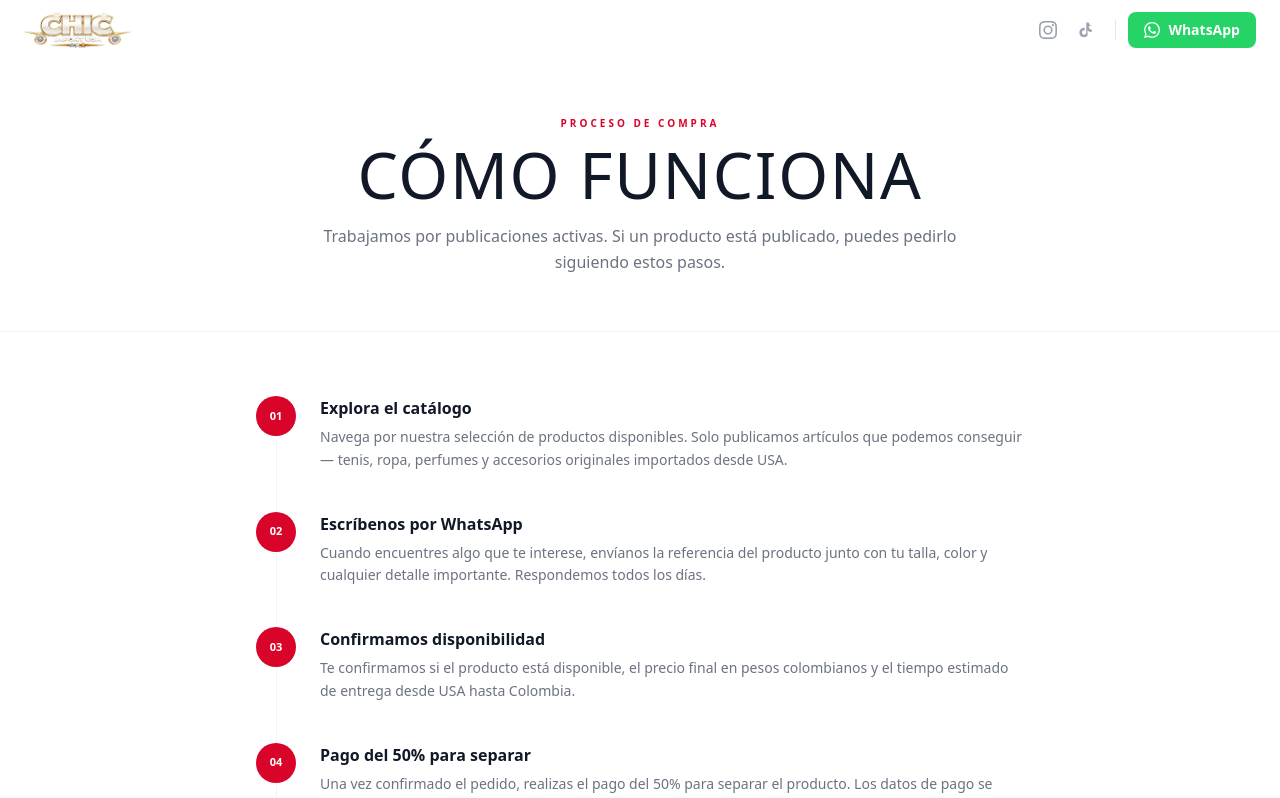
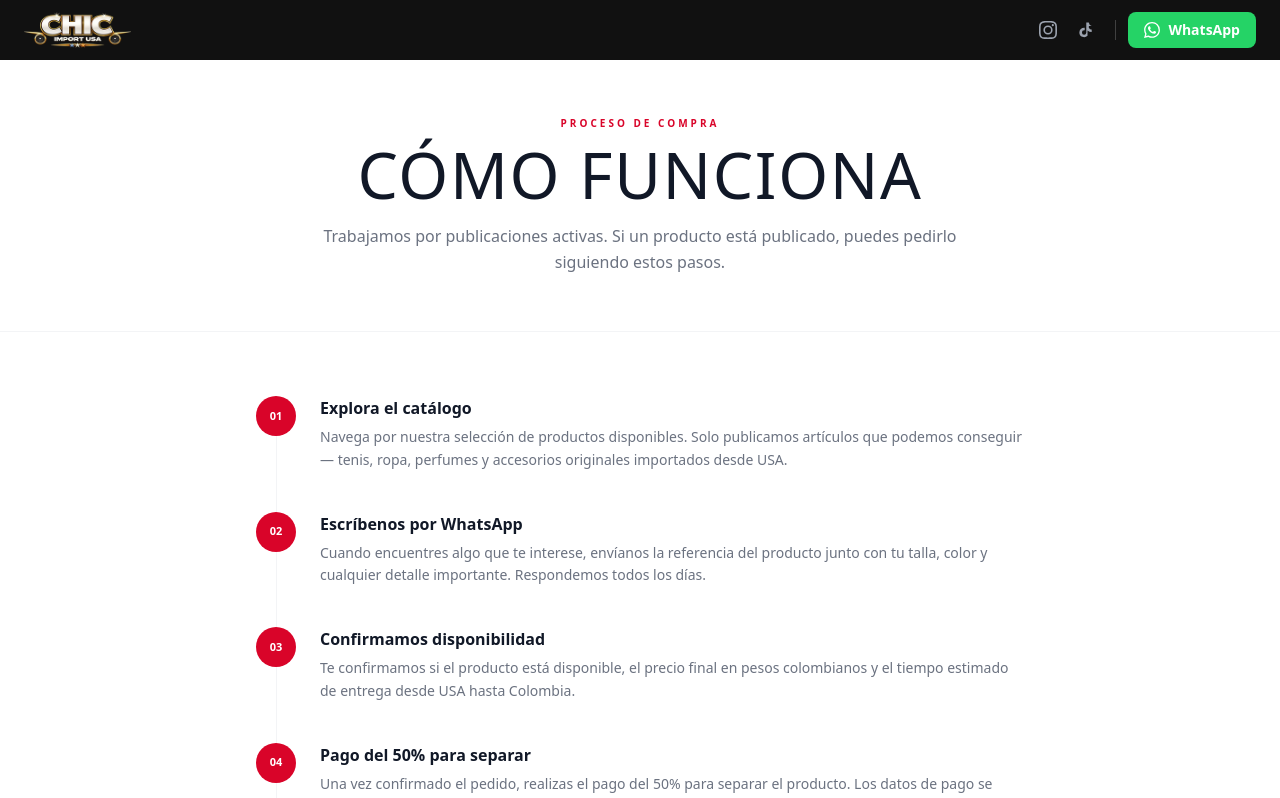
Before and after one commit to HJCUERVOCHIC/chicimportusa, a Next.js app: page /como-funciona in a window 1280 px wide. Shown: the top 798 px of the page. Built offline with nearby package versions, Linux system fonts and the light colour scheme; no server answers.

Commit message:
Ajustes visuales del sitio de chicimportusa

```diff
--- a/src/components/catalogo/CatalogClient.tsx
+++ b/src/components/catalogo/CatalogClient.tsx
@@ -312,19 +312,6 @@ export default function CatalogClient({
   return (
     <div className="min-h-screen bg-white">
 
-      {/* ── Barra publicación activa ───────────────────────────── */}
-      {publicacionActiva && (
-        <div className="bg-green-50 border-b border-green-100 px-4 py-2.5 text-center">
-          <span className="inline-flex items-center gap-2 text-[11px] font-bold text-green-700 tracking-[0.15em] uppercase font-body">
-            <span className="relative flex h-2 w-2">
-              <span className="animate-ping absolute inline-flex h-full w-full rounded-full bg-green-500 opacity-75 motion-reduce:animate-none" />
-              <span className="relative inline-flex rounded-full h-2 w-2 bg-green-500" />
-            </span>
-            Publicación activa — {total} productos disponibles
-          </span>
-        </div>
-      )}
-
       {/* ── Nav de categorías (sticky bajo el header) ─────────── */}
       <CategoryNav
         categorias={categorias}
--- a/src/components/layout/Header.tsx
+++ b/src/components/layout/Header.tsx
@@ -35,8 +35,8 @@ export default function Header() {
       </a>
 
       <header className={cn(
-        'sticky top-0 z-50 w-full bg-white transition-shadow duration-200',
-        scrolled && 'shadow-sm border-b border-gray-100'
+        'sticky top-0 z-50 w-full bg-[#111] transition-shadow duration-200',
+        scrolled && 'shadow-sm border-b border-white/10'
       )}>
         <nav
           className="mx-auto flex max-w-7xl items-center justify-between px-4 sm:px-6 py-3"
@@ -58,17 +58,17 @@ export default function Header() {
           <div className="hidden md:flex items-center gap-1">
             {/* Redes */}
             <a href={SOCIAL_LINKS.instagram} target="_blank" rel="noopener noreferrer" aria-label="Instagram"
-              className="p-2 text-gray-400 hover:text-gray-700 transition-colors rounded-md focus-visible:outline-none focus-visible:ring-2 focus-visible:ring-[#D90429]"
+              className="p-2 text-gray-400 hover:text-white transition-colors rounded-md focus-visible:outline-none focus-visible:ring-2 focus-visible:ring-[#D90429]"
               onClick={() => EVENTS.socialClick('instagram')}>
               <IconInstagram size={18} />
             </a>
             <a href={SOCIAL_LINKS.tiktok} target="_blank" rel="noopener noreferrer" aria-label="TikTok"
-              className="p-2 text-gray-400 hover:text-gray-700 transition-colors rounded-md focus-visible:outline-none focus-visible:ring-2 focus-visible:ring-[#D90429]"
+              className="p-2 text-gray-400 hover:text-white transition-colors rounded-md focus-visible:outline-none focus-visible:ring-2 focus-visible:ring-[#D90429]"
               onClick={() => EVENTS.socialClick('tiktok')}>
               <IconTikTok size={18} />
             </a>
 
-            <div className="h-5 w-px bg-gray-200 mx-2" aria-hidden="true" />
+            <div className="h-5 w-px bg-white/20 mx-2" aria-hidden="true" />
 
             {/* WhatsApp */}
             <a href={WHATSAPP_URL} target="_blank" rel="noopener noreferrer"
```
